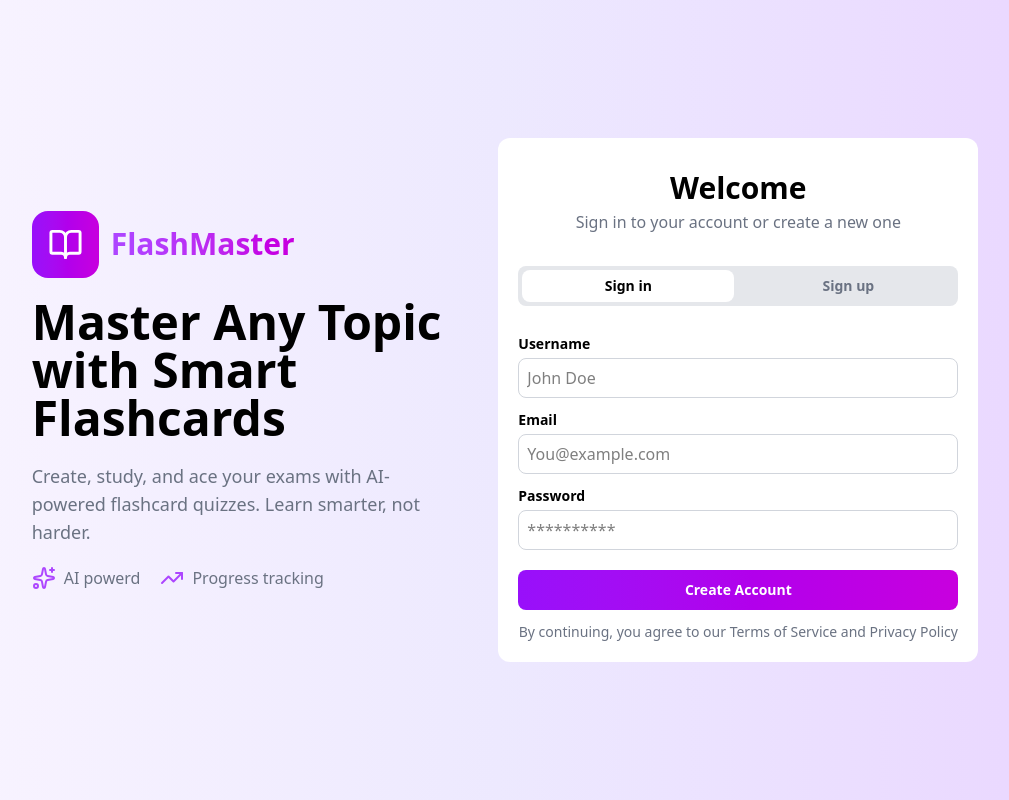
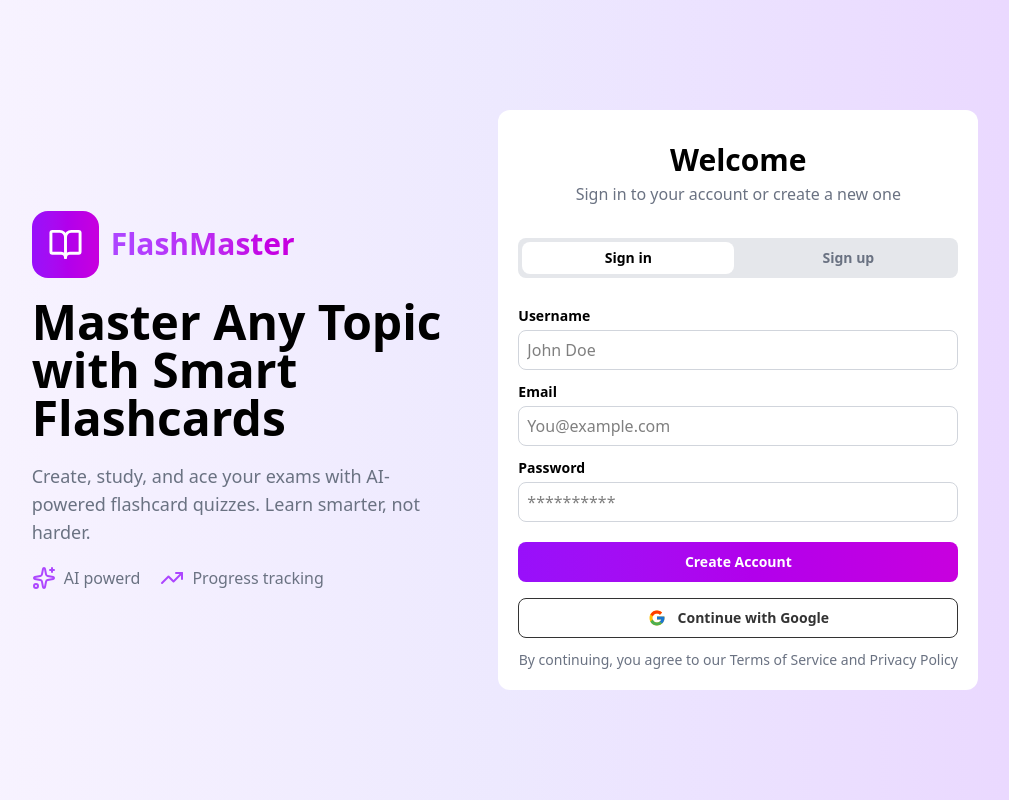
Before and after one commit to himathace/Quiz, a Next.js app: page /register in a window 1280 px wide. Shown: the whole page, without its empty margins (135-1144 px from the left). Built offline with nearby package versions, Linux system fonts and the light colour scheme.

Commit message:
feat: create register user functionality

```diff
--- a/app/(auth)/layout.jsx
+++ b/app/(auth)/layout.jsx
@@ -50,6 +50,17 @@
                         </Link>
                     </div>
                     {children}
+                    <div className="mt-4">
+                        <button className="w-full flex justify-center items-center border h-10 rounded-lg gap-x-3 font-semibold text-sm text-[#333]">
+                            <svg xmlns="http://www.w3.org/2000/svg" width="18" height="18" viewBox="0 0 48 48">
+                                <path fill="#FFC107" d="M43.611,20.083H42V20H24v8h11.303c-1.649,4.657-6.08,8-11.303,8c-6.627,0-12-5.373-12-12s5.373-12,12-12c3.059,0,5.842,1.154,7.961,3.039l5.657-5.657C34.046,6.053,29.268,4,24,4C12.955,4,4,12.955,4,24s8.955,20,20,20s20-8.955,20-20C44,22.659,43.862,21.35,43.611,20.083z"></path>
+                                <path fill="#FF3D00" d="M6.306,14.691l6.571,4.819C14.655,15.108,18.961,12,24,12c3.059,0,5.842,1.154,7.961,3.039l5.657-5.657C34.046,6.053,29.268,4,24,4C16.318,4,9.656,8.337,6.306,14.691z"></path>
+                                <path fill="#4CAF50" d="M24,44c5.166,0,9.86-1.977,13.409-5.192l-6.19-5.238C29.211,35.091,26.715,36,24,36c-5.202,0-9.619-3.317-11.283-7.946l-6.522,5.025C9.505,39.556,16.227,44,24,44z"></path>
+                                <path fill="#1976D2" d="M43.611,20.083H42V20H24v8h11.303c-0.792,2.237-2.231,4.166-4.087,5.571c0.001-0.001,0.002-0.001,0.003-0.002l6.19,5.238C36.971,39.205,44,34,44,24C44,22.659,43.862,21.35,43.611,20.083z"></path>
+                            </svg>
+                            Continue with Google
+                        </button>
+                    </div>
                     <p className="flex justify-center text-sm text-gray-500 mt-3">By continuing, you agree to our Terms of Service and Privacy Policy</p>
                 </div>
             </div>
--- a/app/(auth)/register/page.jsx
+++ b/app/(auth)/register/page.jsx
@@ -1,13 +1,25 @@
+"use client"
+
+import { useState } from "react"
+import RegisterNewuser from "@/app/actions/registeruser"
+
 export default function Register(){
+
+    const [username,setusername]=useState("")
+    const [email,setemail]=useState("")
+    const [password,setpassword]=useState("")
+
+
     return(
         <>
+
             <p className="text-sm font-semibold mt-7">Username</p>
-            <input type="text" className="border-gray-300 border rounded-lg mt-1 h-10 p-2 transition-all duration-300 focus:ring-2 focus:border-purple-500 focus:ring-purple-500 focus:outline-none" placeholder="John Doe"></input>
+            <input type="text" className="border-gray-300 border rounded-lg mt-1 h-10 p-2 transition-all duration-300 focus:ring-2 focus:border-purple-500 focus:ring-purple-500 focus:outline-none" placeholder="John Doe" name="username" onChange={(e)=>setusername(e.target.value)} value={username} ></input>
             <p className="text-sm font-semibold mt-3">Email</p>
-            <input type="text" className="border-gray-300 border rounded-lg mt-1 h-10 p-2 transition-all duration-300 focus:ring-2 focus:border-purple-500 focus:ring-purple-500 focus:outline-none" placeholder="You@example.com"></input>
+            <input type="text" className="border-gray-300 border rounded-lg mt-1 h-10 p-2 transition-all duration-300 focus:ring-2 focus:border-purple-500 focus:ring-purple-500 focus:outline-none" placeholder="You@example.com" name="email" onChange={(e)=>setemail(e.target.value)} value={email}></input>
             <p className="text-sm font-semibold mt-3">Password</p>
-            <input type="text" className="border border-gray-300 rounded-lg mt-1 h-10 p-2 transition-all duration-300 focus:ring-2 focus:border-purple-500 focus:ring-purple-500 focus:outline-none " placeholder="**********"></input>
-            <button className="bg-gradient-to-r from-purple-600 to-fuchsia-600  rounded-lg text-sm text-white mt-5 h-10 font-semibold">Create Account</button>
+            <input type="text" className="border border-gray-300 rounded-lg mt-1 h-10 p-2 transition-all duration-300 focus:ring-2 focus:border-purple-500 focus:ring-purple-500 focus:outline-none " placeholder="**********" name="password" onChange={(e)=>setpassword(e.target.value)} value={password}></input>
+            <button className="bg-gradient-to-r from-purple-600 to-fuchsia-600  rounded-lg text-sm text-white mt-5 h-10 font-semibold" onClick={()=>RegisterNewuser(username,email,password)} >Create Account</button>
         </>
     )
 }
--- /dev/null
+++ b/app/actions/registeruser.jsx
@@ -0,0 +1,13 @@
+"use server"
+
+import user from "@/models/user";
+import { revalidatePath } from "next/cache";
+import { redirect } from "next/navigation";
+
+export default async function RegisterNewuser(USERname,Email,Password) {
+
+    const NewUser=new user({username:USERname,email:Email,password:Password})
+    await NewUser.save()
+    revalidatePath("/login")
+    redirect("/login")
+}
--- /dev/null
+++ b/app/api/auth/[...nextauth]/route.js
@@ -0,0 +1,22 @@
+import { Provider } from "@/context/cardcontext"
+import NextAuth from "next-auth"
+import GoogleProvider from "next-auth/providers/google"
+import CredentialsProvider from "next-auth/providers/credentials";
+
+
+export const authoptions={
+
+    providers:[
+        GoogleProvider({
+            clientId:"client id",
+            clientSecret:"client serect"
+        })
+    ],
+    session:{
+        strategy:"jwt"
+    },
+    serect:"this is serect"
+}
+
+const handler=NextAuth(authoptions)
+export {handler as GET,handler as POST}
--- a/package.json
+++ b/package.json
@@ -13,6 +13,7 @@
     "lucide-react": "^0.536.0",
     "mongoose": "^8.17.1",
     "next": "15.4.5",
+    "next-auth": "^4.24.11",
     "react": "19.1.0",
     "react-dom": "19.1.0"
   },
```
Also changed, not shown: 1 other file (tests, documents, lock files or other folders).
